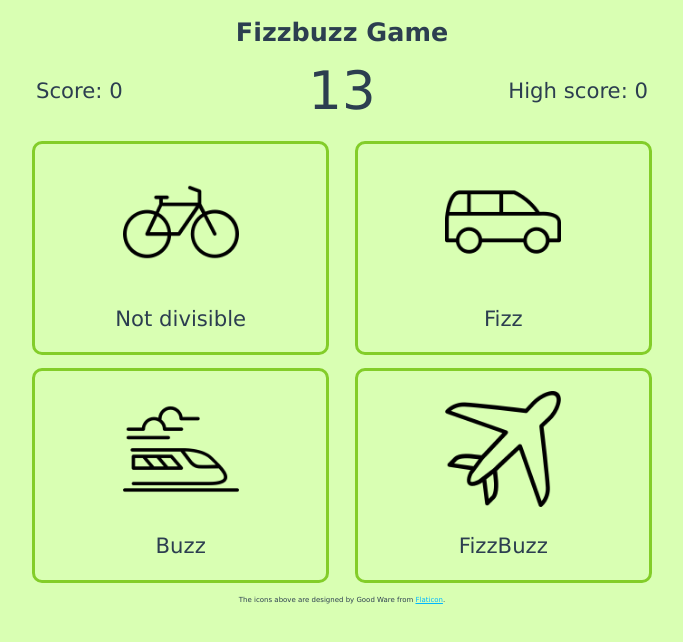
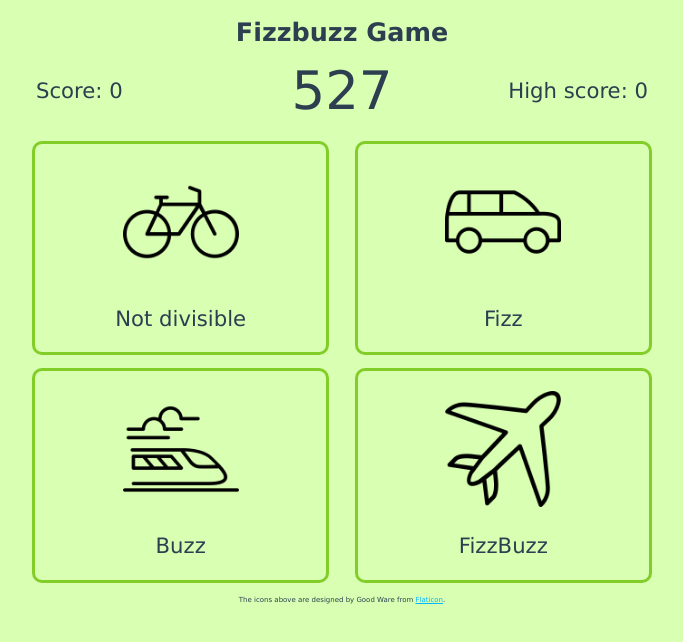
Before and after one commit to Chicken-DEV/vue-fizzbuzz, a Vue app: page / in a window 1280 px wide. Shown: the top 642 px of the page, without its empty margins (298-981 px from the left). Built offline with nearby package versions, Linux system fonts and the light colour scheme.

Commit message:
createdで数字がランダムで生成されるようにした

```diff
--- a/src/components/Fizzbuzz.vue
+++ b/src/components/Fizzbuzz.vue
@@ -5,7 +5,7 @@
         <p>Score: 0</p>
       </div>
       <div id="question">
-        <p id="nextNumber">13</p>
+        <p id="nextNumber">{{ number }}</p>
       </div>
       <div id="highScore">
         <p>High score: 0</p>
@@ -22,6 +22,19 @@ export default {
   name: 'fizzbuzz',
   components: {
     Buttons
+  },
+  data: function() {
+    return {
+      number: 0
+    }
+  },
+  methods: {
+    generateNumber() {
+      this.number = Math.floor(Math.random() * 1001)
+    }
+  },
+  created() {
+    this.generateNumber()
   }
 }
 </script>
```
